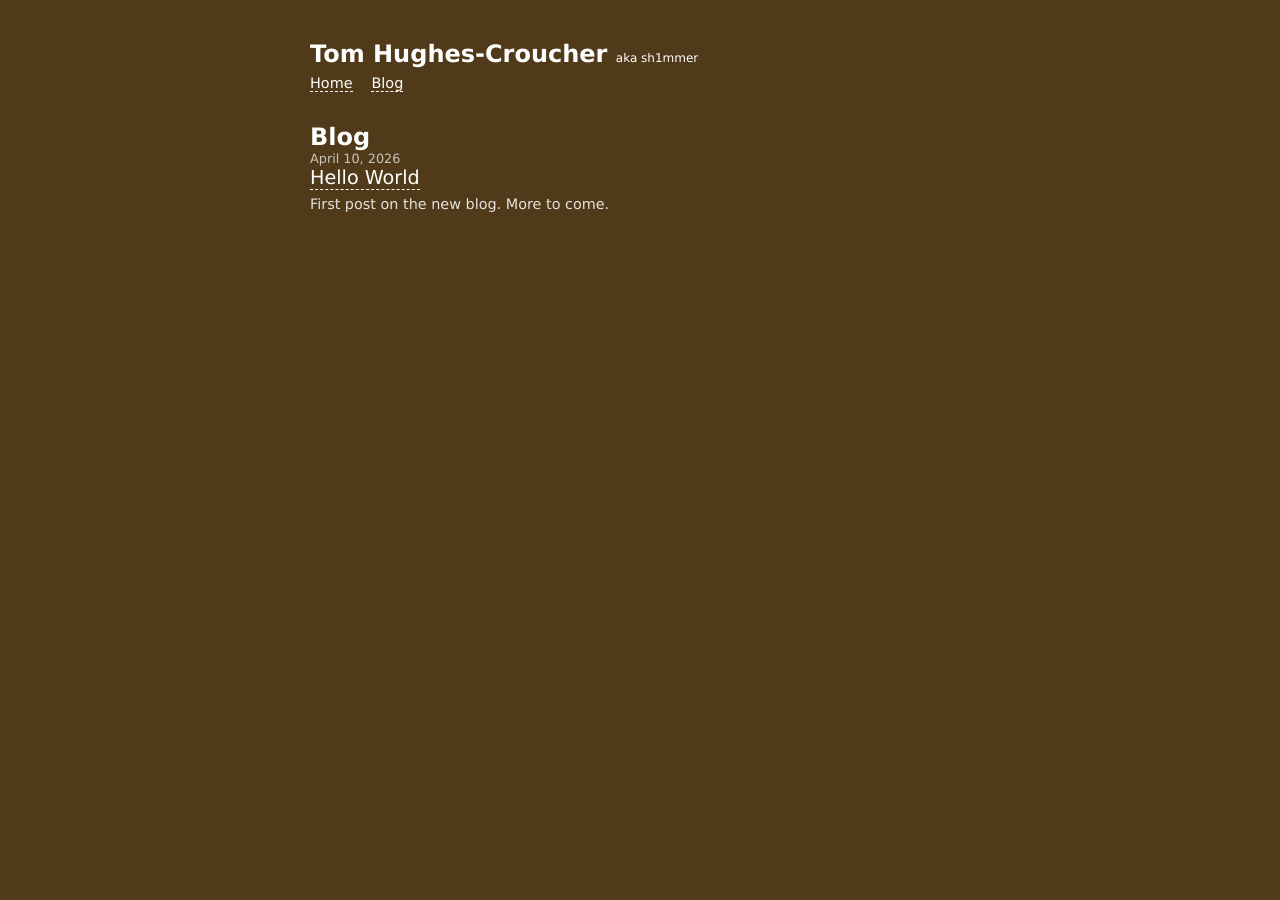
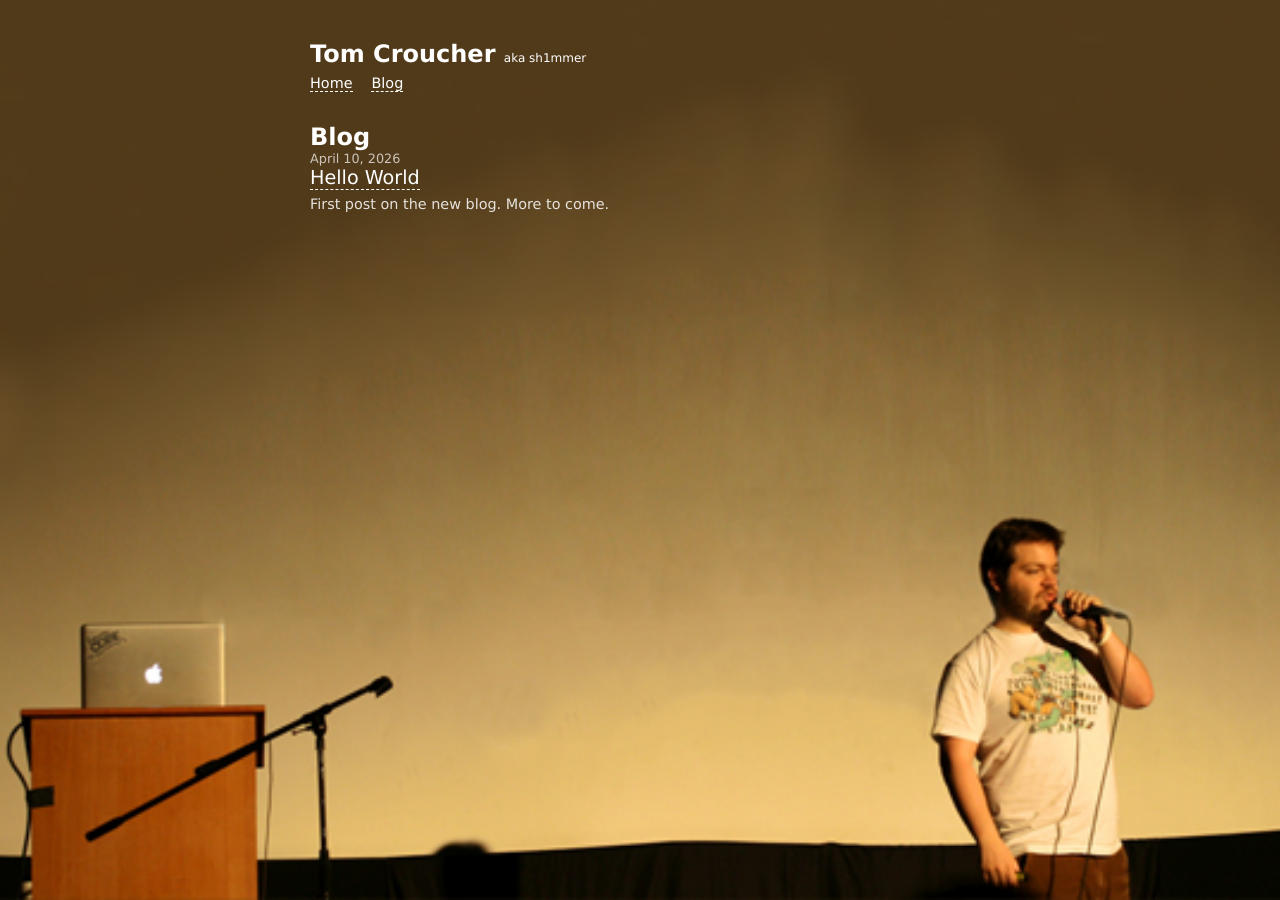
Before and after one commit to sh1mmer/sh1mmer.github.io, a Jekyll site: the page built from blog/index.html, in a window 1280 px wide. Built offline with Jekyll 4.4.1, drawn with Linux system fonts in a browser that asks for light colours.

Commit message:
update name and fix bg image

```diff
--- a/_layouts/post.html
+++ b/_layouts/post.html
@@ -3,7 +3,7 @@ layout: default
 ---
 <div class="blog-layout">
   <div class="site-header">
-    <h1><a href="{{ '/' | relative_url }}">Tom Hughes-Croucher</a> <span class="antiem">aka sh1mmer</span></h1>
+    <h1><a href="{{ '/' | relative_url }}">Tom Croucher</a> <span class="antiem">aka sh1mmer</span></h1>
     <nav>
       <a href="{{ '/' | relative_url }}">Home</a>
       <a href="{{ '/blog/' | relative_url }}">Blog</a>
--- a/assets/css/style.css
+++ b/assets/css/style.css
@@ -8,7 +8,9 @@
 body {
   font-family: Geneva, 'Lucida Sans', 'Lucida Grande', 'Lucida Sans Unicode', Verdana, sans-serif;
   color: #fff;
-  background-color: #503a19;
+  background: url('/assets/img/tom1.jpg') bottom left no-repeat #503a19;
+  background-size: cover;
+  background-attachment: fixed;
   min-height: 100vh;
 }
 
--- a/blog/index.html
+++ b/blog/index.html
@@ -1,10 +1,10 @@
 ---
 layout: default
-title: Blog - Tom Hughes-Croucher
+title: Blog - Tom Croucher
 ---
 <div class="blog-layout">
   <div class="site-header">
-    <h1><a href="{{ '/' | relative_url }}">Tom Hughes-Croucher</a> <span class="antiem">aka sh1mmer</span></h1>
+    <h1><a href="{{ '/' | relative_url }}">Tom Croucher</a> <span class="antiem">aka sh1mmer</span></h1>
     <nav>
       <a href="{{ '/' | relative_url }}">Home</a>
       <a href="{{ '/blog/' | relative_url }}">Blog</a>
--- a/index.html
+++ b/index.html
@@ -1,4 +1,4 @@
 ---
 layout: home
-title: Tom Hughes-Croucher aka sh1mmer
+title: Tom Croucher aka sh1mmer
 ---
```
Also changed, not shown: assets/img/tom1.jpg (added), 1 other file.
